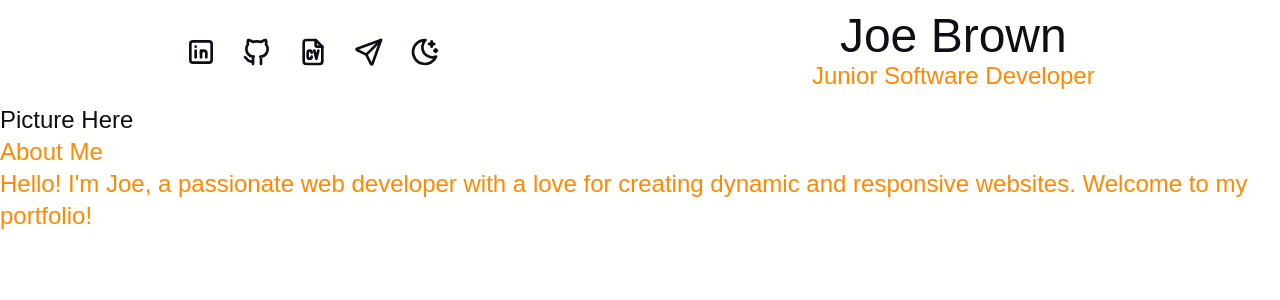
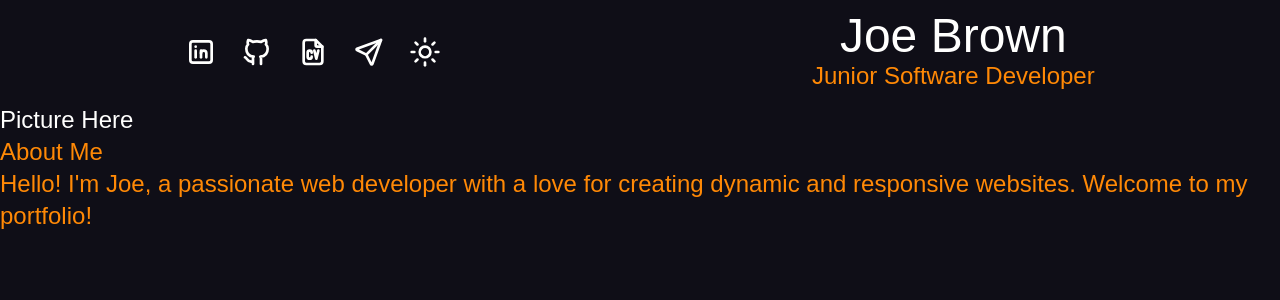
Before and after one commit to Rizq0/portfolio-website, a React (Vite) app: page / in a window 1280 px wide. Shown: the top 300 px of the page. Built offline with nearby package versions, Linux system fonts and the light colour scheme; a web font is replaced by a local one.

Commit message:
fix: darkmode is now default

```diff
--- a/index.html
+++ b/index.html
@@ -1,5 +1,5 @@
 <!DOCTYPE html>
-<html lang="en">
+<html lang="en" class="dark">
   <head>
     <meta charset="UTF-8" />
     <link rel="icon" type="image/svg+xml" href="/vite.svg" />
--- a/src/components/Header.tsx
+++ b/src/components/Header.tsx
@@ -1,7 +1,7 @@
 import React from "react";
 
 export const Header: React.FC = () => {
-  const [darkMode, setDarkMode] = React.useState(false);
+  const [darkMode, setDarkMode] = React.useState(true);
   const toggleDarkMode = () => {
     document.documentElement.classList.toggle("dark");
     setDarkMode(!darkMode);
```
